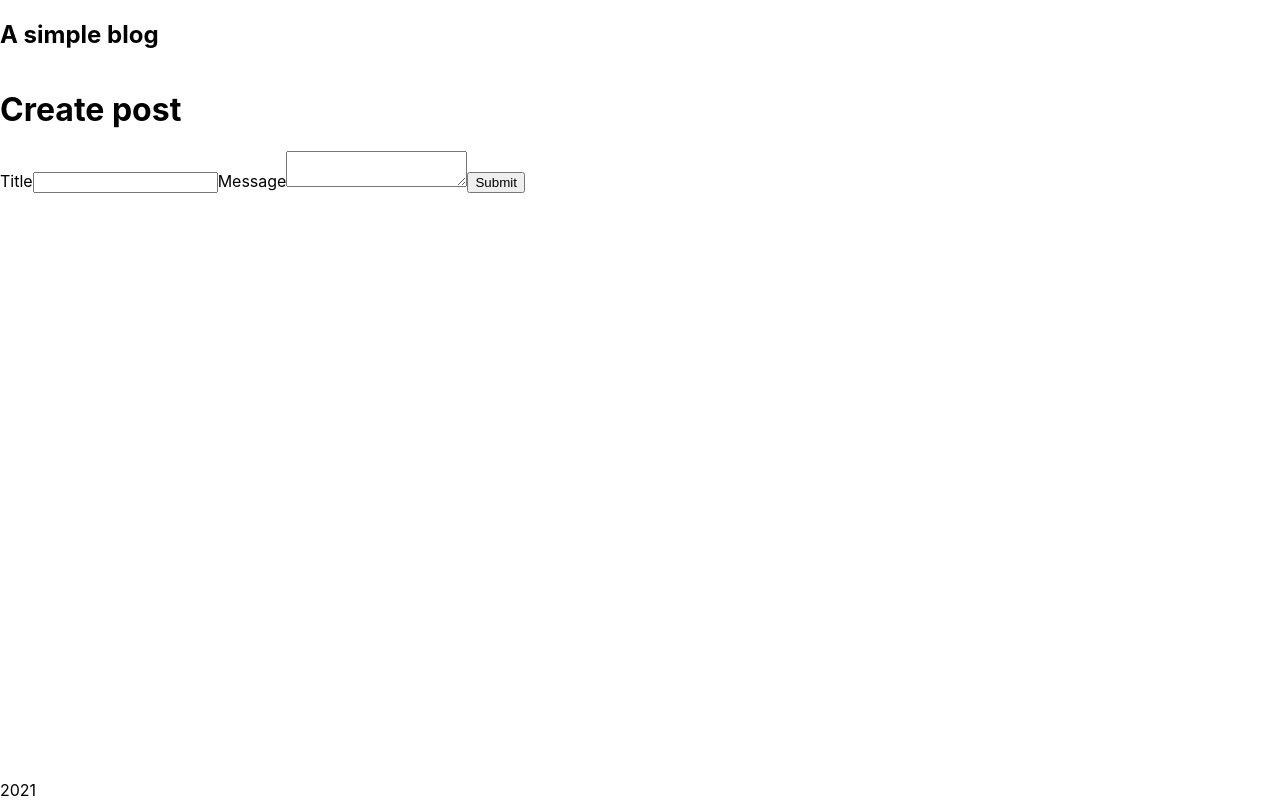
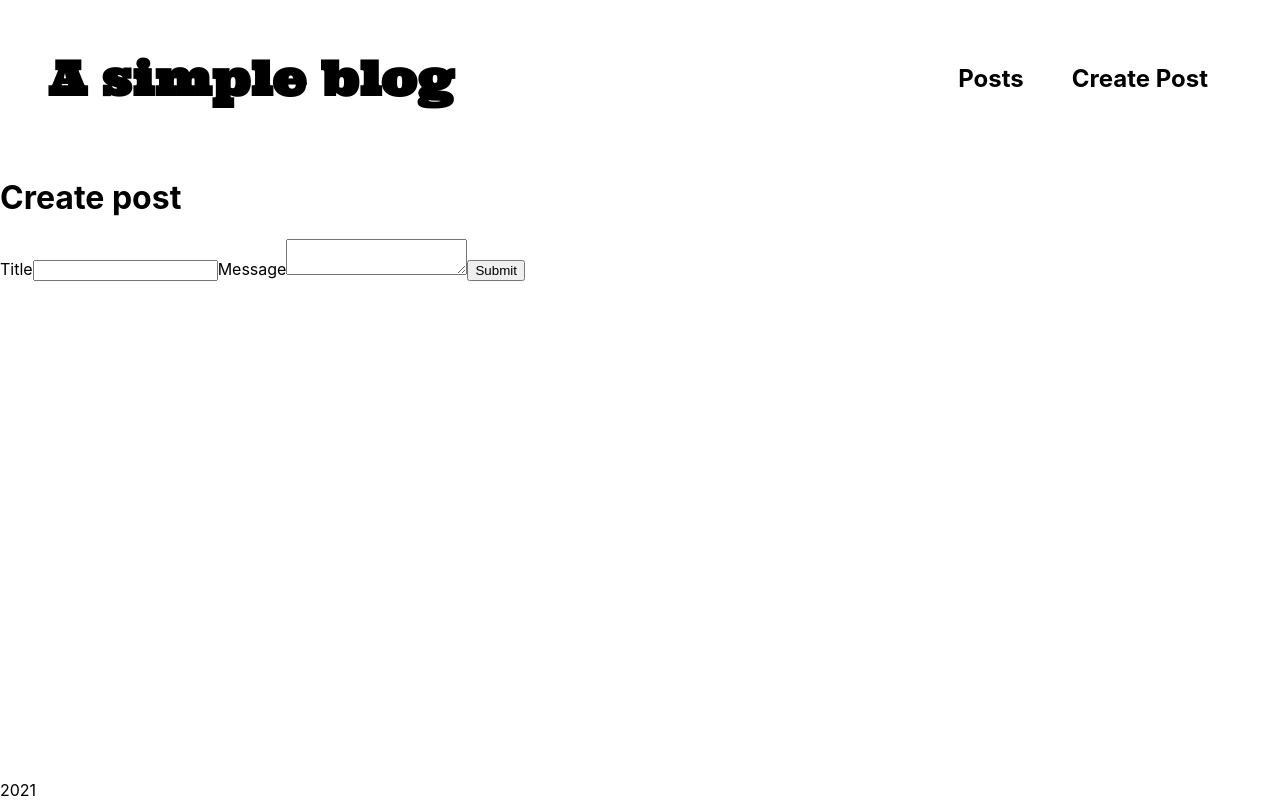
Before and after one commit to Ulisseus/simple_blog, a Next.js app: page /post/new in a window 1280 px wide. Built offline with nearby package versions, Linux system fonts and the light colour scheme.

Commit message:
restyle navBar

```diff
--- a/components/Layout.tsx
+++ b/components/Layout.tsx
@@ -1,11 +1,48 @@
 import React from "react";
 import styled from "styled-components";
 
+const StyledNav = styled.nav`
+  padding: 0.5em 3em;
+  display: flex;
+  align-items: center;
+  & > h1 {
+    font-family: "ultra";
+    font-size: 3rem;
+    @font-face {
+      font-family: "ultra";
+      src: url("/Ultra-Regular.ttf");
+      font-style: normal;
+      font-weight: 400;
+      font-display: swap;
+    }
+  }
+  & > ul {
+    margin-left: auto;
+  }
+  & > ul > li {
+    display: inline;
+    cursor: pointer;
+    &:hover {
+      color: #6b6b6b;
+    }
+  }
+`;
+
+const NavButton = styled.li`
+  font-weight: bold;
+  font-size: 1.5rem;
+  margin: 0 1em;
+`;
+
 const NavBar: React.FC = () => {
   return (
-    <nav>
+    <StyledNav>
       <h1>A simple blog</h1>
-    </nav>
+      <ul>
+        <NavButton>Posts</NavButton>
+        <NavButton>Create Post</NavButton>
+      </ul>
+    </StyledNav>
   );
 };
 
```
Also changed, not shown: components/Post.tsx (+16 -2 lines), public/Ultra-Regular.ttf (added).
